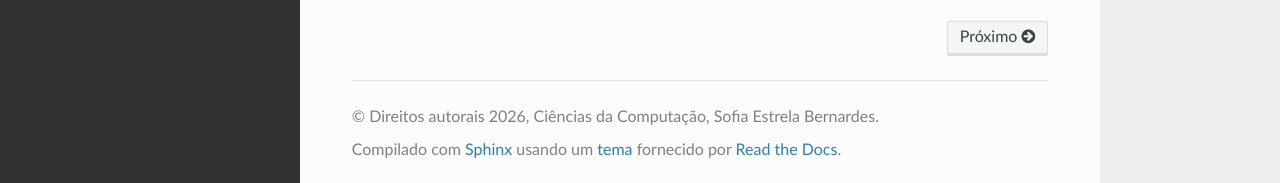
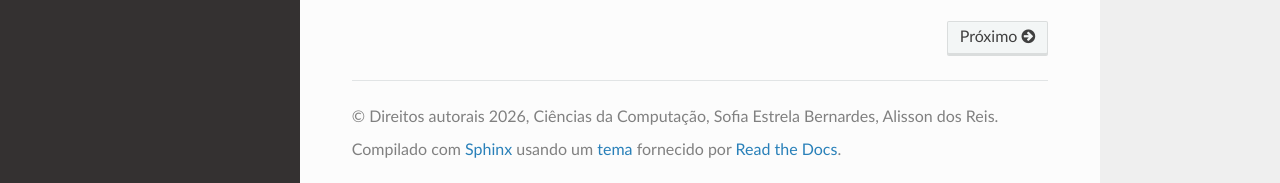
Before and after one commit to sofiaestrelab/Estrutura_de_Dados_2, a Sphinx documentation site: the page built from docs/source/index.rst, in a window 1280 px wide and 1333 px high. Shown: the part 1147-1330 px from the top of the window. Built offline with Sphinx 7.4.7 and the Read the Docs theme 3.1.0, drawn with Linux system fonts in a browser that asks for light colours.

Commit message:
Update author and copyright information

```diff
--- a/docs/source/conf.py
+++ b/docs/source/conf.py
@@ -6,8 +6,8 @@
 
 # Informações projeto
 project = 'Estrutura de Dados 2'
-copyright = '2026, Ciências da Computação, Sofia Estrela Bernardes'
-author = 'Sofia Estrela'
+copyright = '2026, Ciências da Computação, Sofia Estrela Bernardes, Alisson dos Reis'
+author = 'Sofia Estrela e Alisson dos Reis'
 
 release = '2.0'
 version = '2.0'
```
